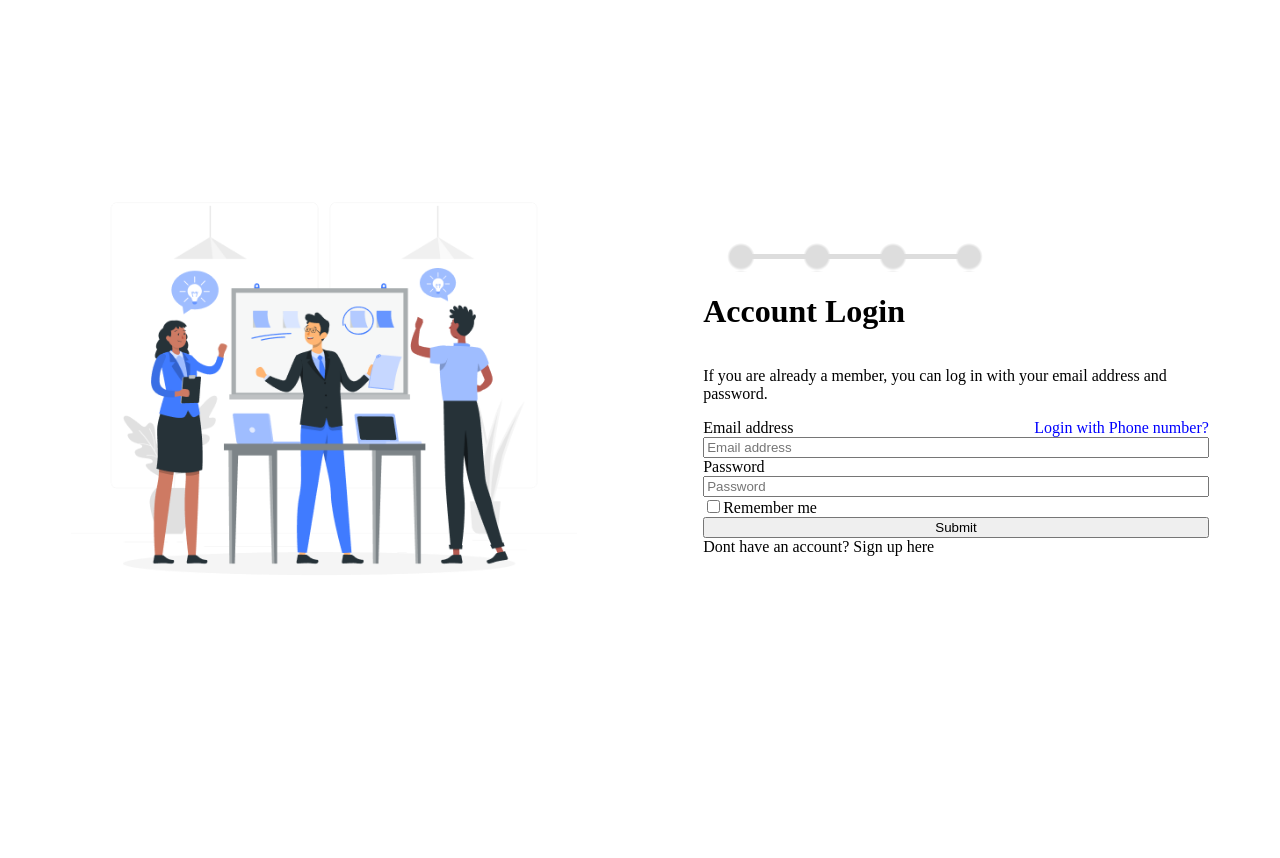
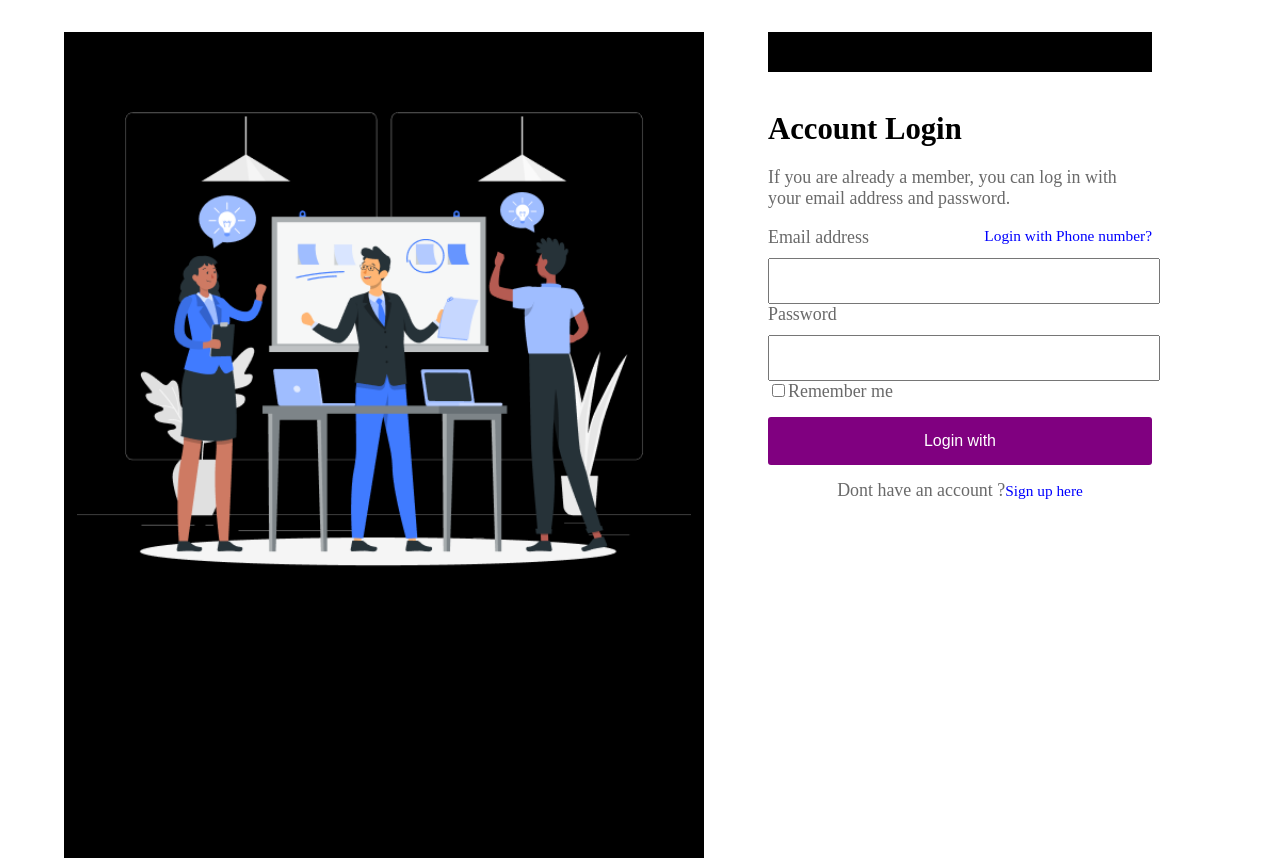
Before and after one commit to akash85246/pro-go, a React (Vite) app: page / in a window 1280 px wide. Before the commit the page ends 816 px from the top, so only its background shows below. Built offline with nearby package versions, Linux system fonts and the light colour scheme.

Commit message:
update style

```diff
--- a/src/component/loginForm.jsx
+++ b/src/component/loginForm.jsx
@@ -1,27 +1,36 @@
-function LoginForm () {
+function LoginForm() {
   return (
-    <div className="loginContainer">
+    <div className="loginContainer right">
       <div className="progress"></div>
-      <h1>Account Login</h1>
-      <p>
-        If you are already a member, you can log in with your email address and
-        password.
-      </p>
-      <div style={{ display: "flex", justifyContent: "space-between" }}>
-        <label>Email address</label>
-        <a style={{ color: "blue" }}>Login with Phone number?</a>
+      <div>
+        <h1>Account Login</h1>
+        <p className="light">
+          If you are already a member, you can log in with your email address
+          and password.
+        </p>
       </div>
-      <input type="text" placeholder="Email address" />
-      <label>Password</label>
-      <input type="password" placeholder="Password" />
-      <label>
+      <div className="entry">
+        <div style={{ display: "flex", justifyContent: "space-between" }}>
+          <label className="light">Email address</label>
+          <a className="blue">Login with Phone number?</a>
+        </div>
+        <input type="text" className="input" />
+      </div>
+      <div
+        style={{ display: "flex", flexDirection: "column" }}
+        className="entry"
+      >
+        <label className="light">Password</label>
+        <input type="password" className="input" />
+      </div>
+      <label className="light">
         <input type="checkbox" />
         Remember me
       </label>
-      <input type="submit" className="button" />
-      <div>
-        <span>Dont have an account? </span>
-        <a>Sign up here</a>
+      <input type="submit" className="button" value="Login with" />
+      <div className="signUp">
+        <span className="light">Dont have an account ? </span>
+        <a className="blue"> Sign up here</a>
       </div>
     </div>
   );
--- a/src/component/mainContainer.jsx
+++ b/src/component/mainContainer.jsx
@@ -2,12 +2,12 @@ import LoginForm from "./loginForm";
 const MainContainer = () => {
   return (
     <>
-      <div className="loginContainer">
-        <img src="../src/assets/login.png" alt="Login" />
+
+      <div className="loginContainer left">
+        <img src="../src/assets/login.png" className="loginImage" alt="Login" />
       </div>
-      <div>
-        <LoginForm />
-      </div>
+     <LoginForm />
+
     </>
   );
 };
--- a/src/index.css
+++ b/src/index.css
@@ -2,23 +2,73 @@
   display: grid;
   grid-template-columns: 1fr 1fr;
   grid-template-rows: 1fr;
-  height: 100vh;
+  height: 85vh;
 }
+
+body {
+  overflow: hidden;
+  margin: 0;
+  font-size: 1.2vw;
+}
+
 .loginContainer {
   display: flex;
   flex-direction: column;
-  justify-content: center;
+  width: 48vw;
+  height: 100vh;
+  padding: 2%;
   align-items: left;
-  height: 90%;
   margin: 5% 10%;
 }
+
 .progress {
+  margin: 5% 0;
+  height: 5%;
+  background: linear-gradient(black 0 0) 0/0% no-repeat black;
+}
+
+.left {
+  background-color: #000;
+}
+
+.right {
+  margin: 0 auto;
+  width: 30vw;
+}
+
+.input {
+  height: 40px;
+  width: 100%;
+}
+
+.entry {
+  display: flex;
+  flex-direction: column;
+  gap: 10px;
+}
+
+.button {
+  background-color: purple;
+  color: #fff;
+  border: none;
+  padding: 15px 20px;
+  border-radius: 3px;
+  cursor: pointer;
+  font-size: 16px;
+  margin: 15px 0;
+}
+
+.blue {
+  color: blue;
+}
+
+.light {
+  font-size: 1.4vw;
+  color: rgba(92, 92, 92, 0.916);
+}
+
+.signUp {
+  display: flex;
+  justify-content: center;
   align-items: center;
-  width: 60%;
-  height: 4%;
-  -webkit-mask: radial-gradient(circle closest-side, #ba1313 80%, #0000) 0 0/25%
-      95%,
-    linear-gradient(#000 0 0) center/calc(75% - 12px) calc(60% - 12px) no-repeat;
-
-  background: linear-gradient(#25b09b 0 0) 0/0% no-repeat #ddd;
 }
--- a/src/index.jsx
+++ b/src/index.jsx
@@ -1,4 +1,4 @@
-// index.jsx
+
 import React from "react";
 import ReactDOM from "react-dom";
 import App from "./component/App";
```
